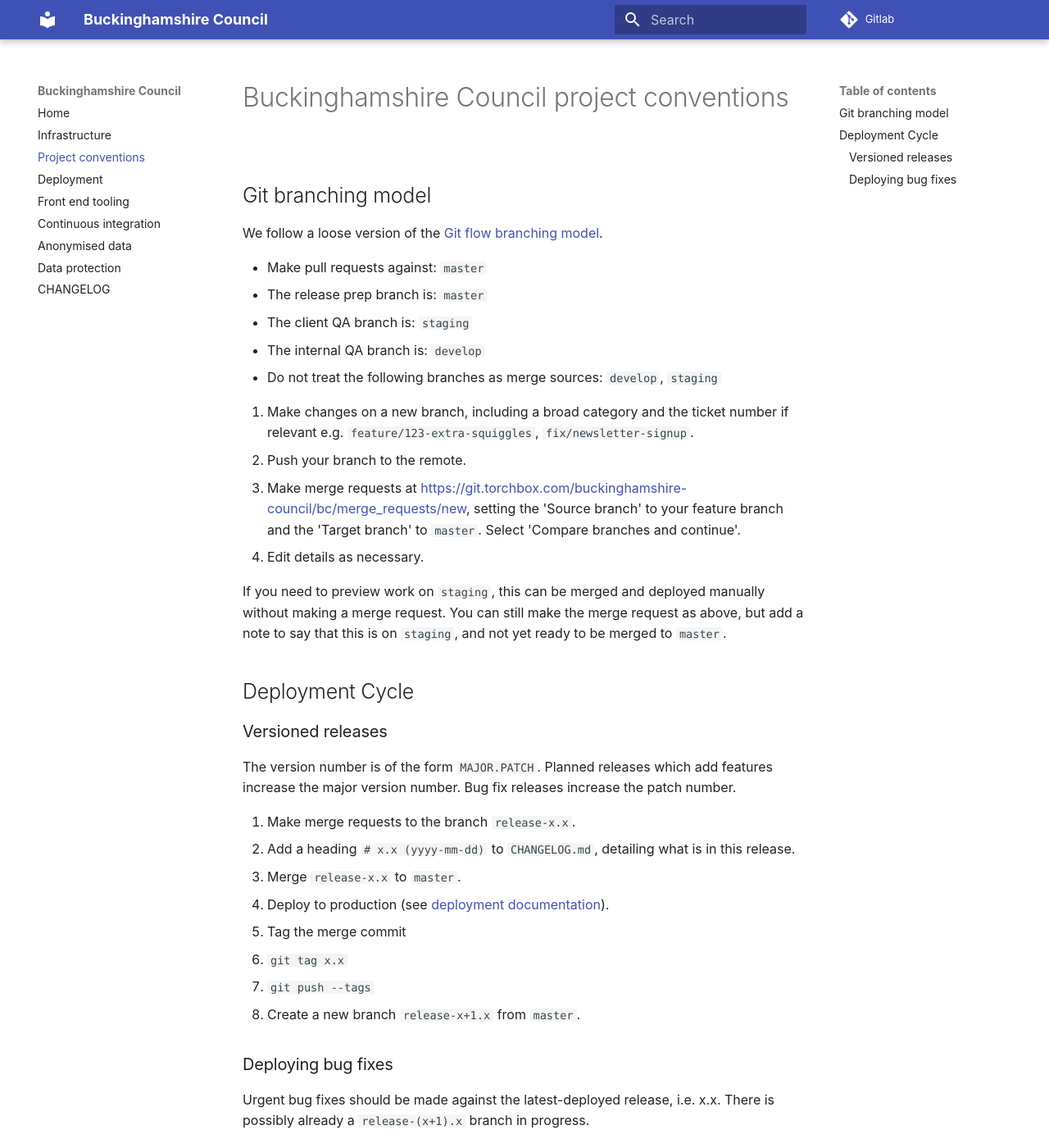
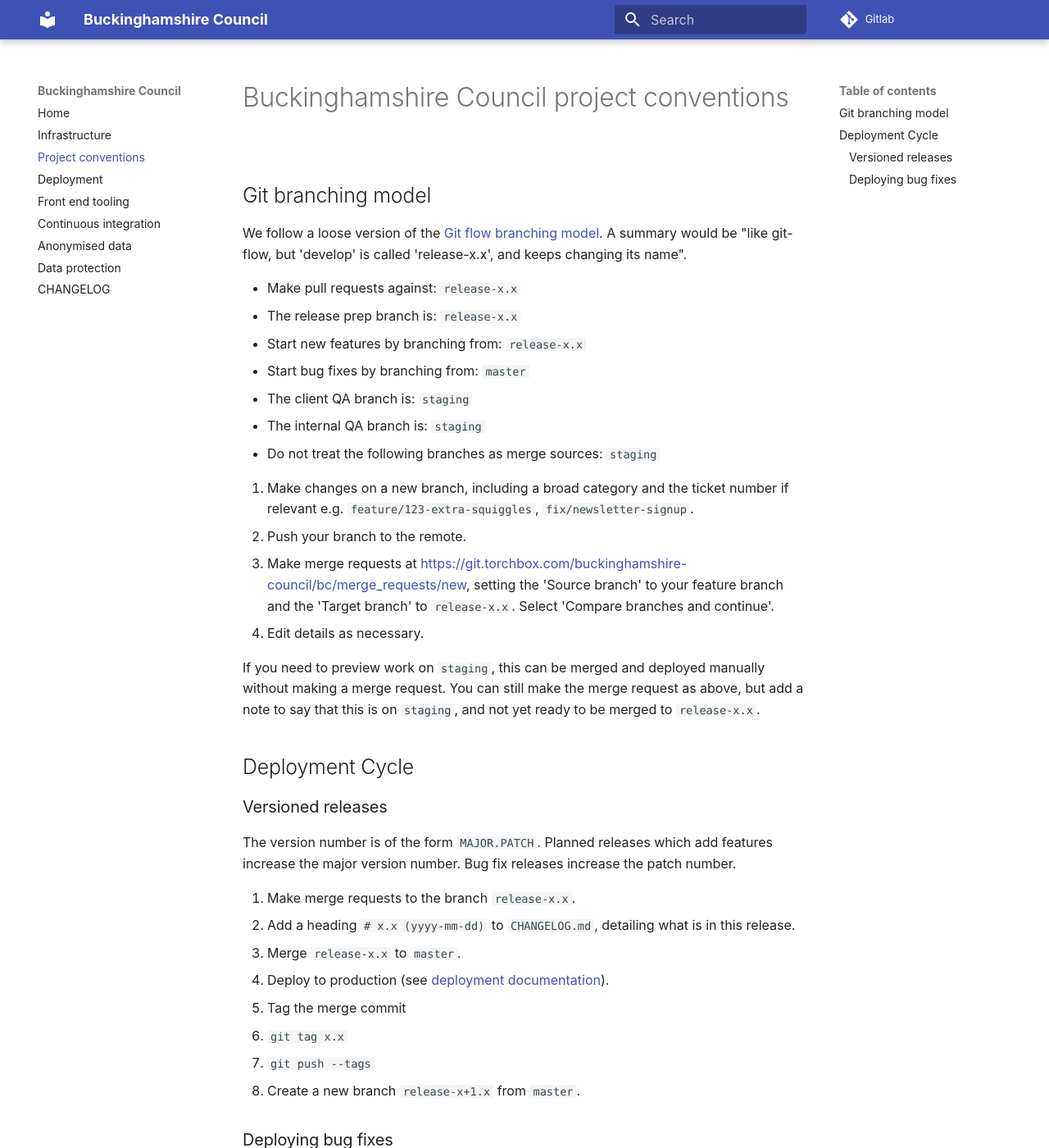
Before and after one commit to Buckinghamshire-Digital-Service/buckinghamshire-council, an MkDocs documentation site: the page built from docs/project_conventions.md, in a window 1280 px wide and 1400 px high. Shown: the whole window at 82% size. Built offline with MkDocs 1.6.1 and Material for MkDocs 9.7.7, drawn with Linux system fonts in a browser that asks for light colours.

Commit message:
Update branching model documentation

```diff
--- a/docs/project_conventions.md
+++ b/docs/project_conventions.md
@@ -2,20 +2,22 @@
 
 ## Git branching model
 
-We follow a loose version of the [Git flow branching model](https://nvie.com/posts/a-successful-git-branching-model/).
+We follow a loose version of the [Git flow branching model](https://nvie.com/posts/a-successful-git-branching-model/). A summary would be "like git-flow, but 'develop' is called 'release-x.x', and keeps changing its name".
 
-- Make pull requests against: `master`
-- The release prep branch is: `master`
+- Make pull requests against: `release-x.x`
+- The release prep branch is: `release-x.x`
+- Start new features by branching from: `release-x.x`
+- Start bug fixes by branching from: `master`
 - The client QA branch is: `staging`
-- The internal QA branch is: `develop`
-- Do not treat the following branches as merge sources: `develop`, `staging`
+- The internal QA branch is: `staging`
+- Do not treat the following branches as merge sources: `staging`
 
 1. Make changes on a new branch, including a broad category and the ticket number if relevant e.g. `feature/123-extra-squiggles`, `fix/newsletter-signup`.
 2. Push your branch to the remote.
-3. Make merge requests at https://git.torchbox.com/buckinghamshire-council/bc/merge_requests/new, setting the 'Source branch' to your feature branch and the 'Target branch' to `master`. Select 'Compare branches and continue'.
+3. Make merge requests at https://git.torchbox.com/buckinghamshire-council/bc/merge_requests/new, setting the 'Source branch' to your feature branch and the 'Target branch' to `release-x.x`. Select 'Compare branches and continue'.
 4. Edit details as necessary.
 
-If you need to preview work on `staging`, this can be merged and deployed manually without making a merge request. You can still make the merge request as above, but add a note to say that this is on `staging`, and not yet ready to be merged to `master`.
+If you need to preview work on `staging`, this can be merged and deployed manually without making a merge request. You can still make the merge request as above, but add a note to say that this is on `staging`, and not yet ready to be merged to `release-x.x`.
 
 ## Deployment Cycle
 
```
